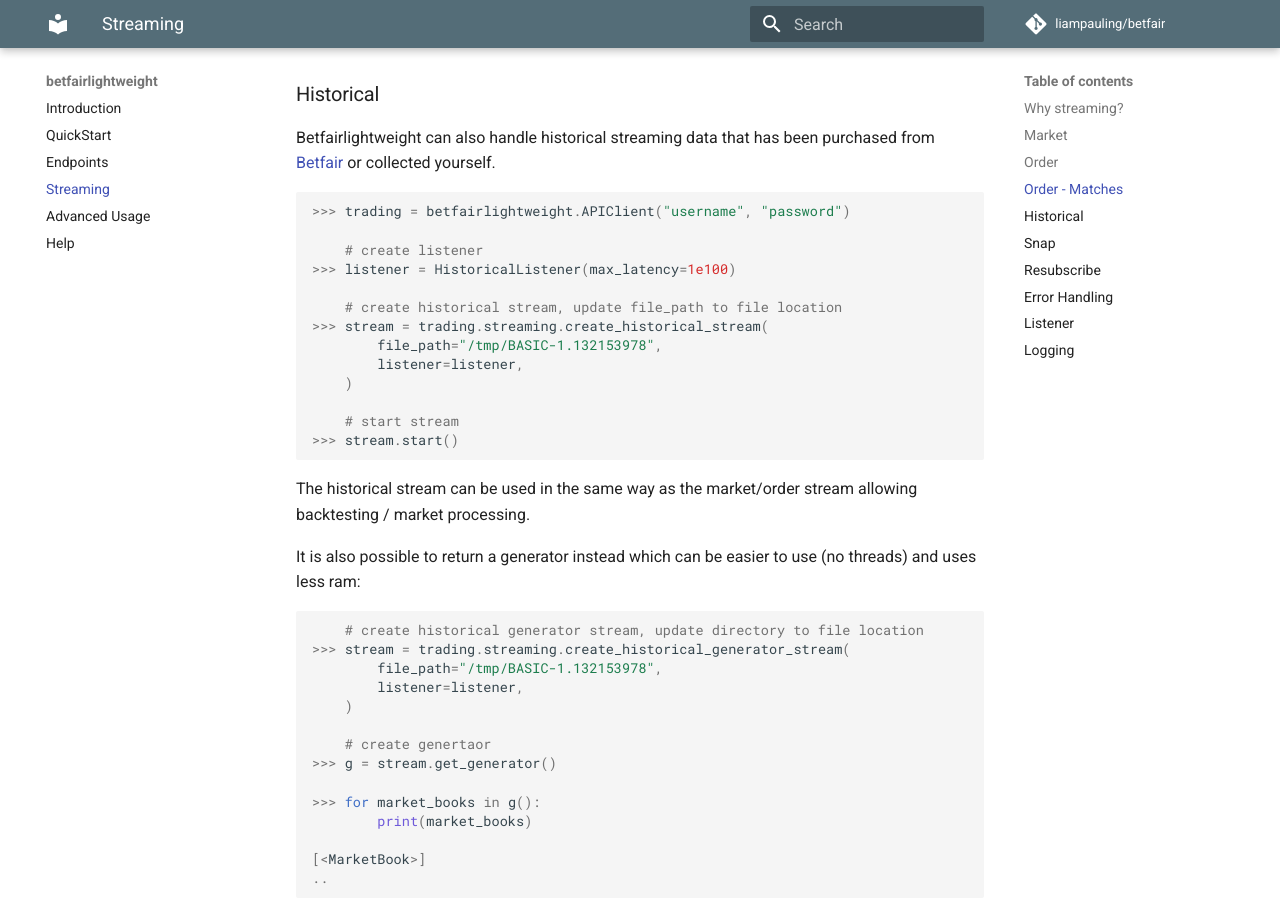
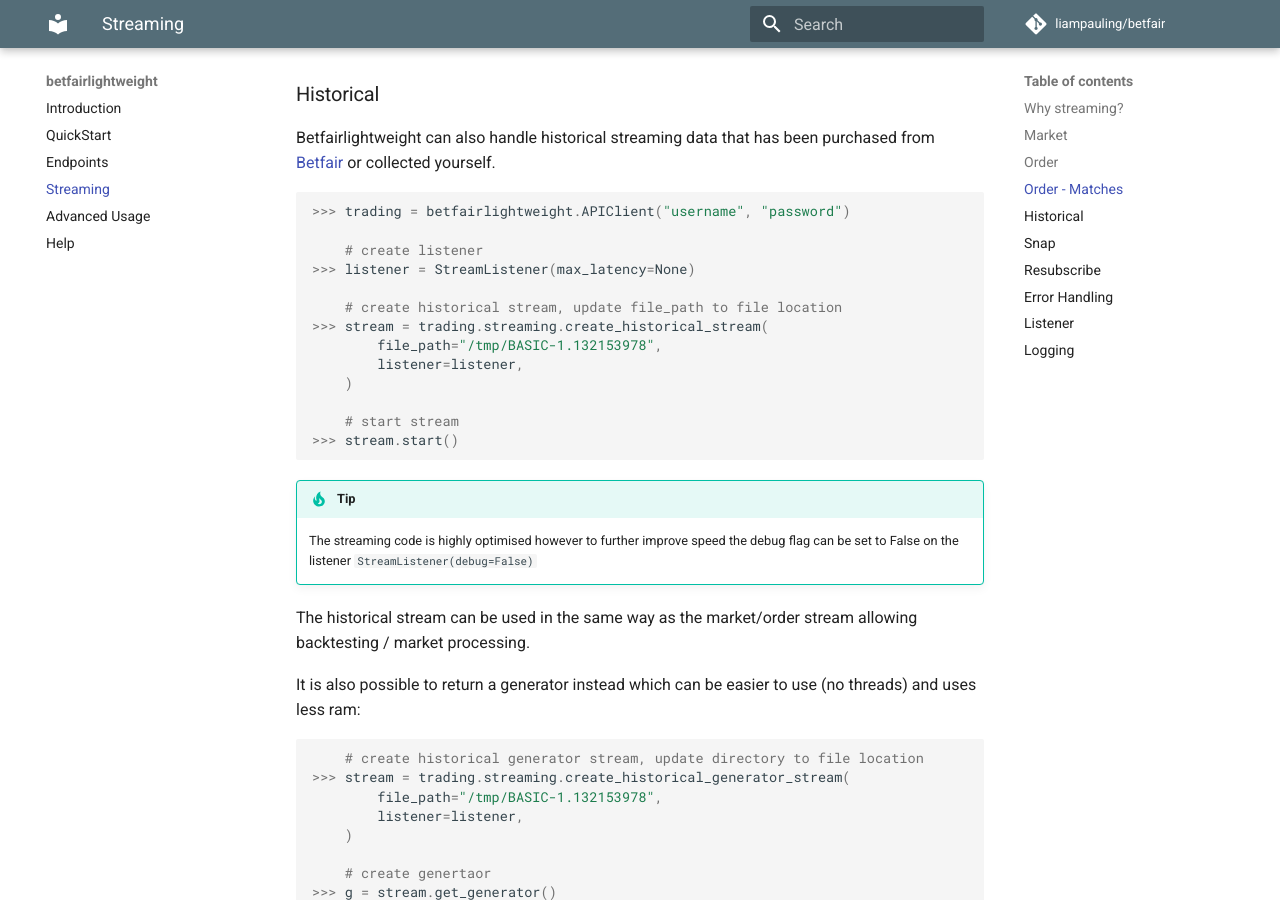
Before and after one commit to betcode-org/betfair, an MkDocs documentation site: the page built from docs/streaming.md, in a window 1280 px wide and 900 px high, scrolled down 2950 px. Built offline with MkDocs 1.6.1 and Material for MkDocs 9.7.7, drawn with Linux system fonts in a browser that asks for light colours; comment, search, counter and statistics services are not loaded.

Commit message:
json load fix (orjson does not have the load function) docs update

````diff
--- a/docs/streaming.md
+++ b/docs/streaming.md
@@ -141,7 +141,7 @@
 >>> trading = betfairlightweight.APIClient("username", "password")
 
     # create listener
->>> listener = HistoricalListener(max_latency=1e100)
+>>> listener = StreamListener(max_latency=None)
 
     # create historical stream, update file_path to file location
 >>> stream = trading.streaming.create_historical_stream(
@@ -152,6 +152,9 @@
     # start stream
 >>> stream.start()
 ```
+
+!!! tip
+    The streaming code is highly optimised however to further improve speed the debug flag can be set to False on the listener `StreamListener(debug=False)`
 
 The historical stream can be used in the same way as the market/order stream allowing backtesting / market processing.
 
````
Also changed, not shown: 1 other file.
